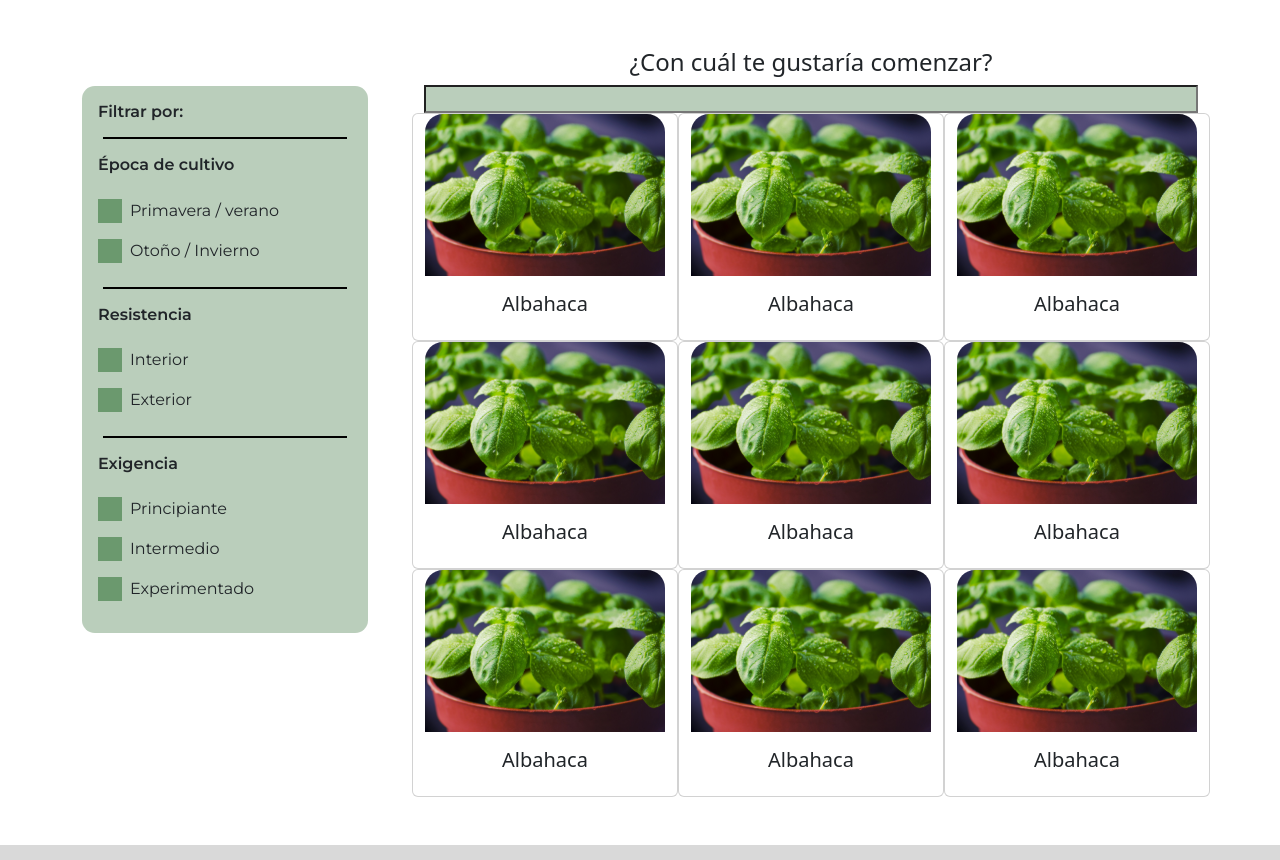
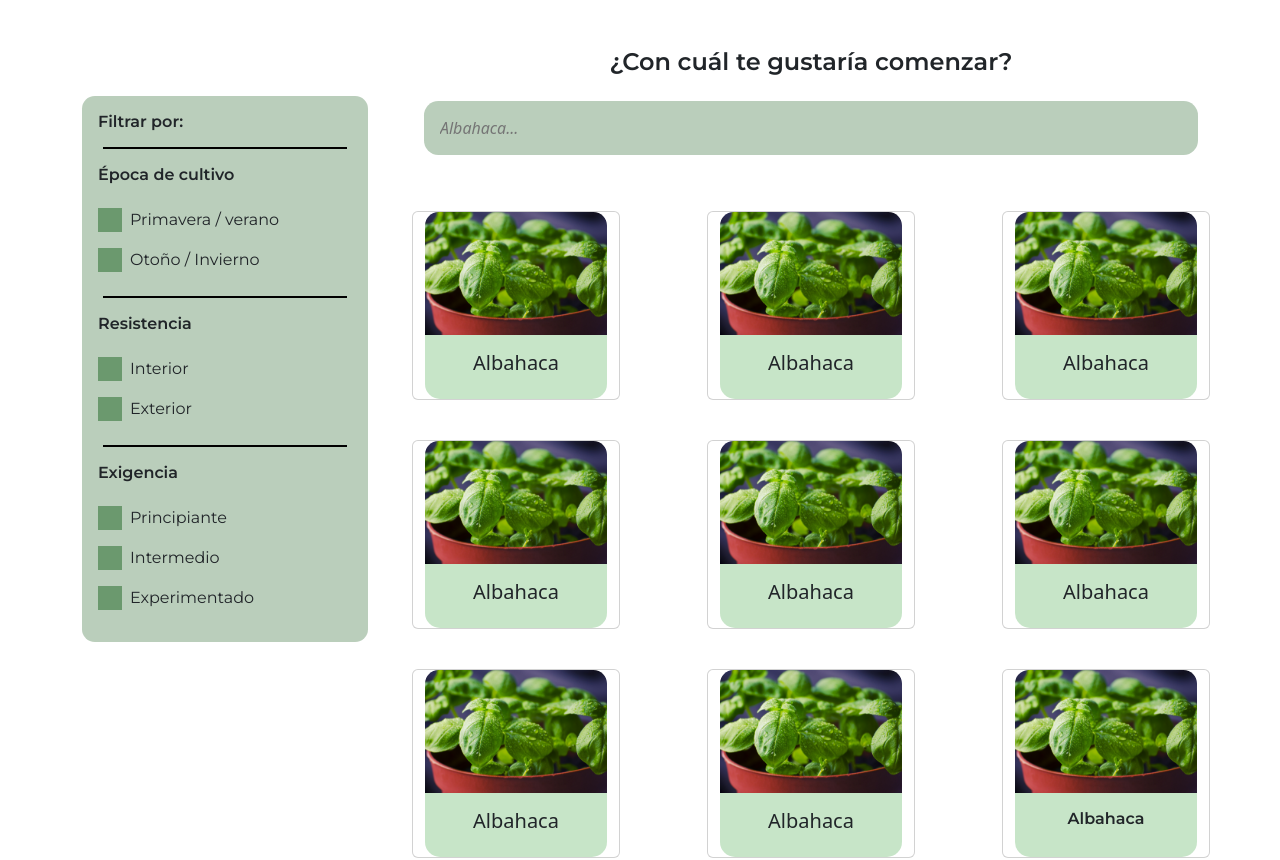
Before and after one commit to BrajhanLop/AromaticsApp, a React (Vite) app: page /plantas in a window 1280 px wide. Shown: the top 860 px of the page. Built offline with nearby package versions, Linux system fonts and the light colour scheme.

Commit message:
le doy estilos a las cardPlantas

```diff
--- a/src/pages/plantas/Plantas.jsx
+++ b/src/pages/plantas/Plantas.jsx
@@ -56,60 +56,60 @@ const Plantas = () => {
 
           <div className="containerPlants d-flex flex-column align-items-center justify-content-center">
             <h4 className="titPlantasFiltro">¿Con cuál te gustaría comenzar?</h4>
-            <input type="text" className="inputFilter" />
+            <input type="text" placeholder="Albahaca..." className="inputFilter" />
             <section className="row row-cols-1 row-cols-md-3 containerCards">
               <Card className="cardPlanta">
                 <Card.Img className="planta" variant="top" src={albahaca} />
-                <Card.Body>
+                <Card.Body className="cardBody">
                   <Card.Title className="text-center">Albahaca</Card.Title>
                 </Card.Body>
               </Card>
               <Card className="cardPlanta">
                 <Card.Img className="planta" variant="top" src={albahaca} />
-                <Card.Body>
+                <Card.Body className="cardBody">
                   <Card.Title className="text-center">Albahaca</Card.Title>
                 </Card.Body>
               </Card>
               <Card className="cardPlanta">
                 <Card.Img className="planta" variant="top" src={albahaca} />
-                <Card.Body>
+                <Card.Body className="cardBody">
                   <Card.Title className="text-center">Albahaca</Card.Title>
                 </Card.Body>
               </Card>
               <Card className="cardPlanta">
                 <Card.Img className="planta" variant="top" src={albahaca} />
-                <Card.Body>
+                <Card.Body className="cardBody">
                   <Card.Title className="text-center">Albahaca</Card.Title>
                 </Card.Body>
               </Card>
               <Card className="cardPlanta">
                 <Card.Img className="planta" variant="top" src={albahaca} />
-                <Card.Body>
+                <Card.Body className="cardBody">
                   <Card.Title className="text-center">Albahaca</Card.Title>
                 </Card.Body>
               </Card>
               <Card className="cardPlanta">
                 <Card.Img className="planta" variant="top" src={albahaca} />
-                <Card.Body>
+                <Card.Body className="cardBody">
                   <Card.Title className="text-center">Albahaca</Card.Title>
                 </Card.Body>
               </Card>
               <Card className="cardPlanta">
                 <Card.Img className="planta" variant="top" src={albahaca} />
-                <Card.Body>
+                <Card.Body className="cardBody">
                   <Card.Title className="text-center">Albahaca</Card.Title>
                 </Card.Body>
               </Card>
               <Card className="cardPlanta">
                 <Card.Img className="planta" variant="top" src={albahaca} />
-                <Card.Body>
+                <Card.Body className="cardBody">
                   <Card.Title className="text-center">Albahaca</Card.Title>
                 </Card.Body>
               </Card>
               <Card className="cardPlanta">
                 <Card.Img className="planta" variant="top" src={albahaca} />
-                <Card.Body>
-                  <Card.Title className="text-center">Albahaca</Card.Title>
+                <Card.Body className="cardBody">
+                  <Card.Title className="text-center textCardFooter">Albahaca</Card.Title>
                 </Card.Body>
               </Card>
             </section>
--- a/src/pages/plantas/plantas.css
+++ b/src/pages/plantas/plantas.css
@@ -13,7 +13,7 @@
     background: rgba(27, 94, 32, 0.3);
     width: 90%;
     border-radius: .8rem;
-    margin-top: 12%;
+    margin-top: 15%;
 }
 
 .textFiltro {
@@ -60,12 +60,46 @@
 /* -----fin de styles de filtro------- */
 
 .titPlantasFiltro {
-
+    margin-bottom: 1.5rem;
+    font-family: "Montserrat";
+    font-weight: 600;
 }
 
 .inputFilter {
     width: 100%;
+    height: 3.4rem;
+    border-radius: .9rem;
+    border: none;
+    font-style: italic;
+    font-weight: 400;
+    padding: 1rem;
     background-color: rgba(27, 94, 32, 0.3);
+    margin-bottom: 3.5rem;
+}
+
+.containerCards {
+    display: flex;
+    justify-content: space-between;
+}
+
+.cardPlanta {
+    width: 13rem;
+    margin-bottom: 2.5rem;
+}
+
+.planta {
+    width: 100%;
+}
+
+.cardBody {
+    background: rgba(165, 214, 167, 0.62);
+    border-radius: 0px 0px 15px 15px;
+}
+
+.textCardFooter {
+    font-family: "Montserrat";
+    font-weight: 700;
+    font-size: 1rem;
 }
 
 @media (max-width: 576px) {
```
Also changed, not shown: src/images/lupa.png (added).
